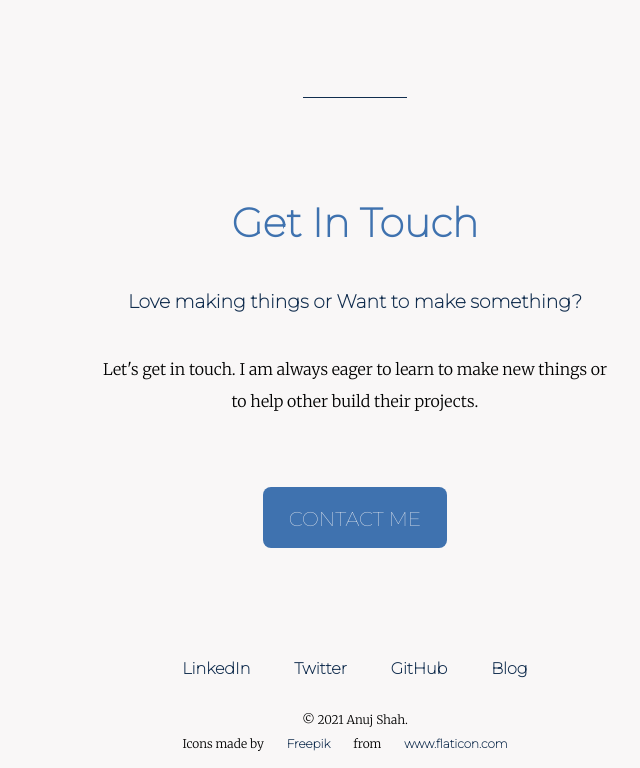
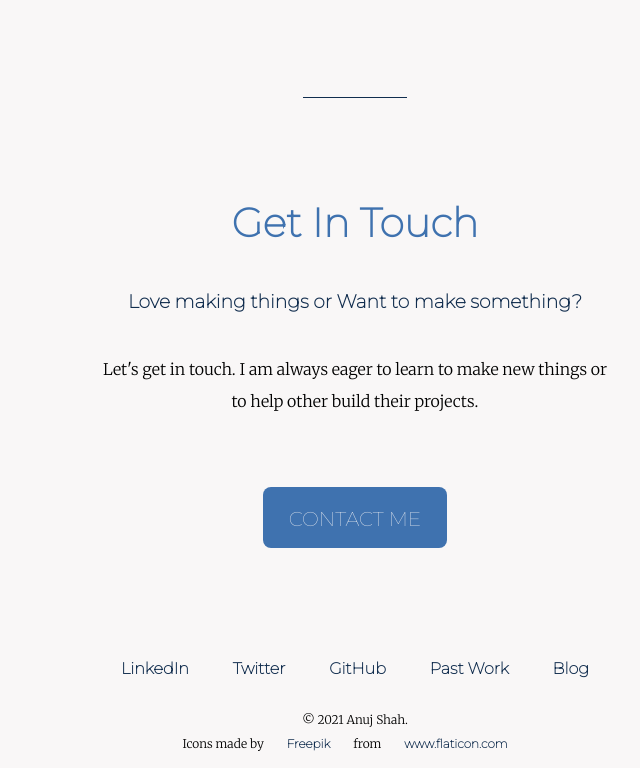
Before and after one commit to anujs33/new_cv, a plain HTML site: page index.html in a window 1280 px wide. Shown: the part 1882-2650 px from the top of the page, without its empty margins (285-925 px from the left). Drawn offline with Linux system fonts and the light colour scheme.

Commit message:
Add files via upload

```diff
--- a/index.html
+++ b/index.html
@@ -50,6 +50,7 @@
     <a class="footer-link" href="https://www.linkedin.com/in/anuj-shah-29ba68b1/" target="_blank">LinkedIn</a>
     <a class="footer-link" href="https://twitter.com/iamme_anuj2332" target="_blank">Twitter</a>
     <a class="footer-link" href="https://github.com/anujs33" target="_blank">GitHub</a>
+    <a class="footer-link" href="">Past Work</a>
     <a class="footer-link" href="">Blog</a>
     <p class="copyright">© 2021 Anuj Shah.</p>
     <p class="freepik">Icons made by <a href="https://www.flaticon.com/authors/freepik" title="Freepik">Freepik</a> from <a href="https://www.flaticon.com/" title="Flaticon">www.flaticon.com</a></p>
```
